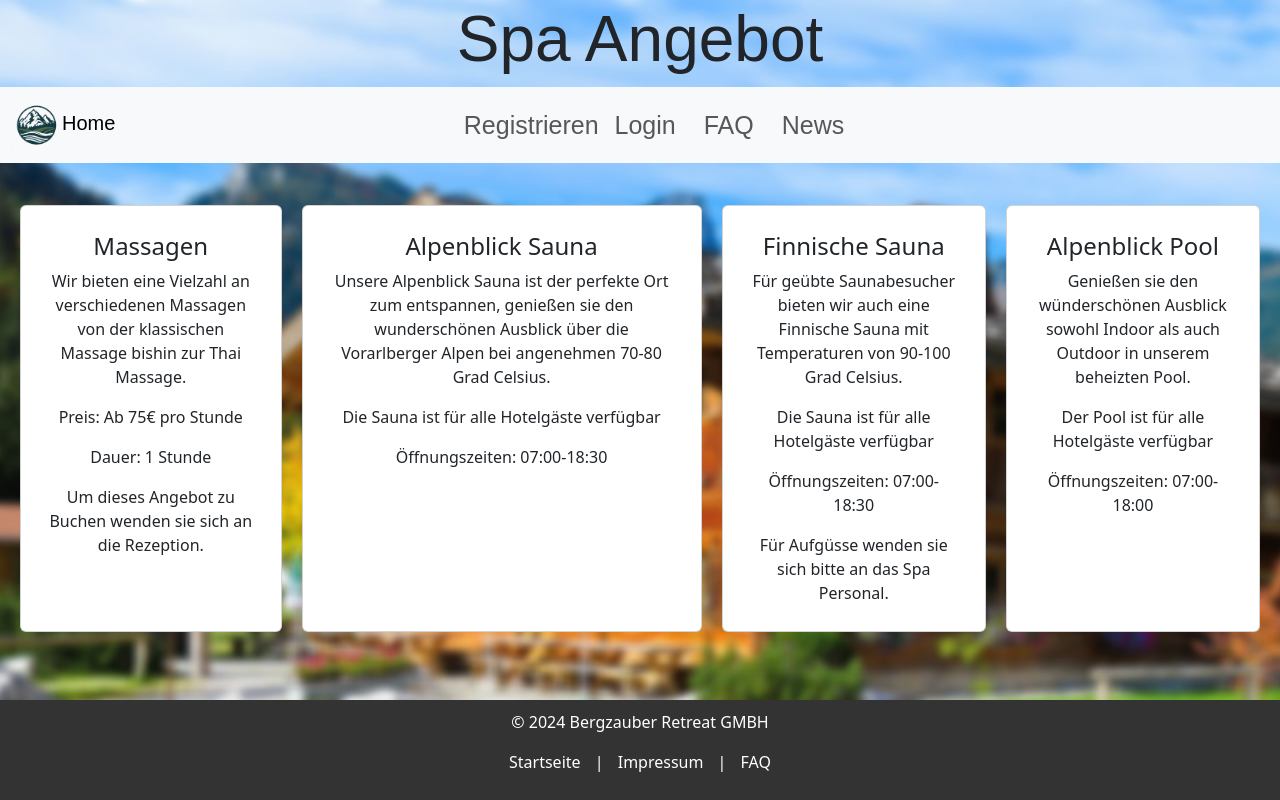
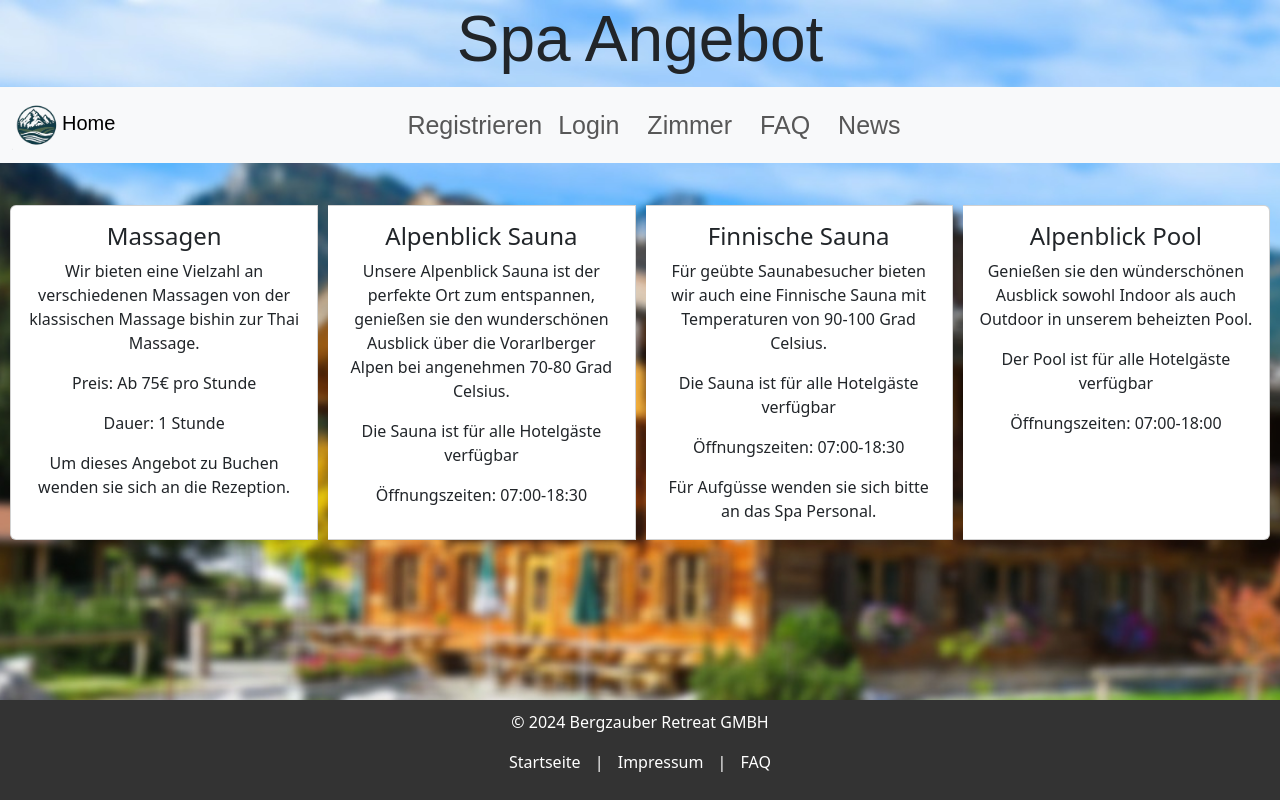
Before and after one commit to ShadyMate/Bergzauber_Retreat, a PHP site: page /php/spa.php in a window 1280 px wide. Run offline with PHP 8.4, Linux system fonts and the light colour scheme; some libraries are stand-ins or nearby versions.

Commit message:
Spa seite

```diff
--- a/WEB_Hotel_Böhler_Trost/css/stylesheet.css
+++ b/WEB_Hotel_Böhler_Trost/css/stylesheet.css
@@ -13,21 +13,12 @@ h1 {
     align-items: center;
 }
 
-/* Card Styles */
-.card-deck {
-    margin-left: 10px;
-    margin-right: 10px;
-    display: flex;
-    flex-direction: row;
-}
-
 .card {
     margin: 10px;
     border-radius: 25px;
     border-style: groove;
     border-color: black;
     background-color: white;
-    padding: 10px;
     word-wrap: break-word;
 }
 
--- a/WEB_Hotel_Böhler_Trost/includes/cards.php
+++ b/WEB_Hotel_Böhler_Trost/includes/cards.php
@@ -1,4 +1,4 @@
-<div class="card-deck">
+<div class="card-group">
     <div class="card" style="max-height: 100vh">
         <img class="card-img-top" src="../res/img/hotelzimmer.jpg" alt="Hotelzimmer">
         <div class="card-body text-center">
--- a/WEB_Hotel_Böhler_Trost/includes/nav.php
+++ b/WEB_Hotel_Böhler_Trost/includes/nav.php
@@ -50,6 +50,8 @@ if (isset($_SESSION['username'])) {
        ?>
         </li>
         <li class="nav-item">
+          <a class="nav-link" href="../php/Zimmer.php" style="padding-left: 20px; font-size: 25px;">Zimmer</a>
+        <li class="nav-item">
           <a class="nav-link" href="../php/faq.php" style="padding-left: 20px; font-size: 25px;">FAQ</a>
         </li>
         <li class="nav-item">
--- a/WEB_Hotel_Böhler_Trost/php/index.php
+++ b/WEB_Hotel_Böhler_Trost/php/index.php
@@ -6,7 +6,7 @@ include_once '../includes/dbaccess.php';
 //session_destroy();
 ?>
 <!-- TODO: Navbar neu organisieren-->
-<!-- TODO: Buttons & Seiten für Aktivitäten und Spa Angebot hinzufügen-->
+<!-- TODO: Buttons & Seiten für Aktivitäten hinzufügen-->
 <!-- TODO: User können Zimmer ansehen, und sehen wie viel ein Zimmer in etwa kostet, zum buchen Login-->
 <!-- TODO: Admin kann Zimmer anlegen, bearbeiten, löschen ? -->
 <!-- TODO: User können Spa Angebote ansehen, zum buchen Login-->
--- a/WEB_Hotel_Böhler_Trost/php/spa.php
+++ b/WEB_Hotel_Böhler_Trost/php/spa.php
@@ -23,7 +23,7 @@ include_once '../includes/dbaccess.php';
     <h1 class="title">Spa Angebot</h1>
 </header>
 <?php include "../includes/nav.php"; ?>
-<div class="card-deck">
+<div class="card-group">
     <div class="card">
         <div class="card-body text-center">
             <h4 class="card-title">Massagen</h4>
```
